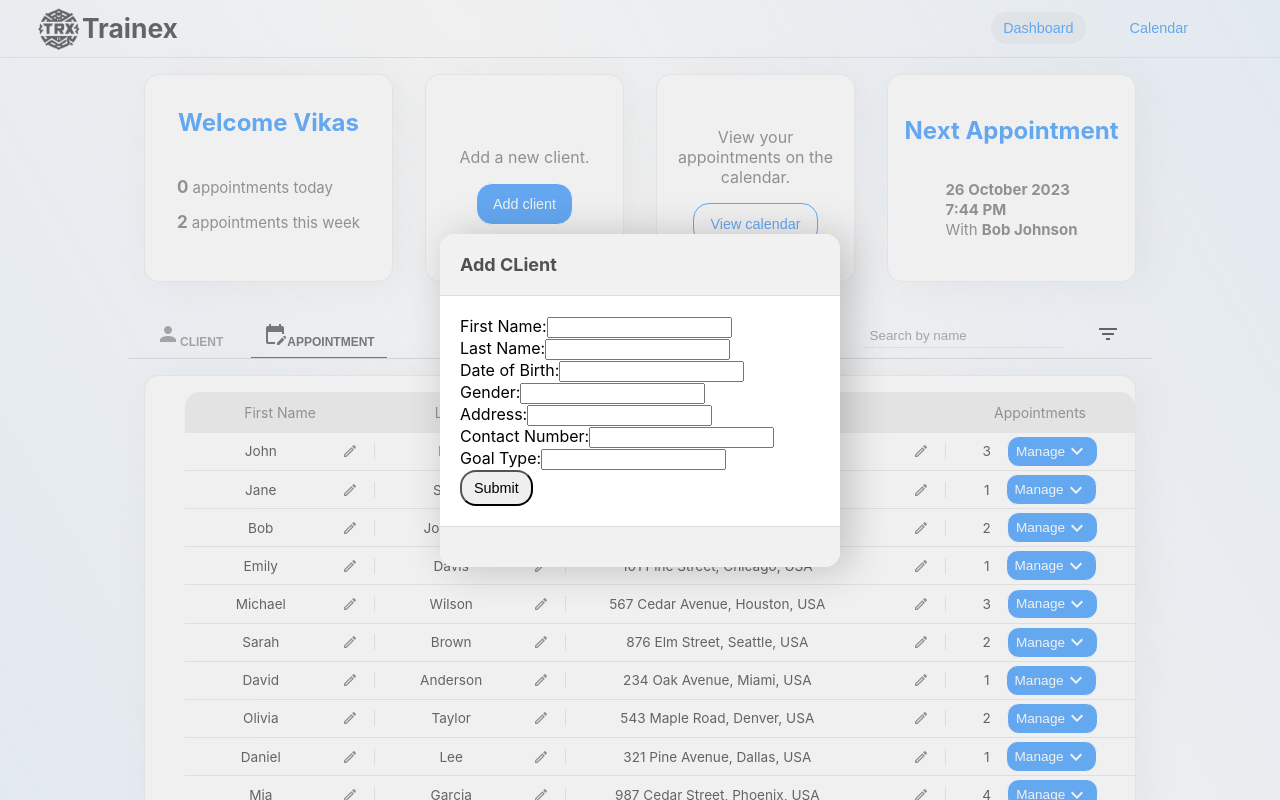
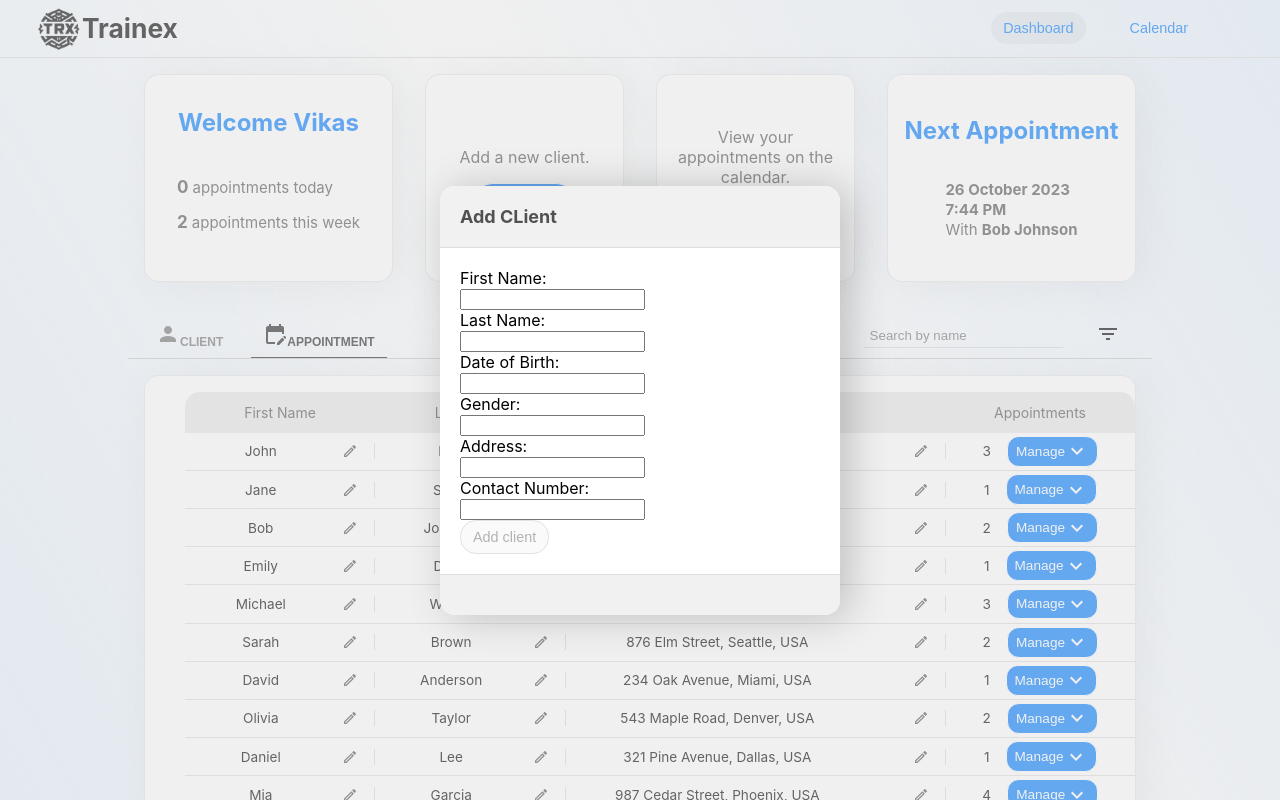
Before and after one commit to Vikas10102001/Trainex, a React (Create React App) app: page / in a window 1280 px wide. Both pictures are taken after a click on the button "Add client". Built offline with nearby package versions, Linux system fonts and the light colour scheme.

Commit message:
updated client form

```diff
--- a/src/components/Client/ClientForm.jsx
+++ b/src/components/Client/ClientForm.jsx
@@ -1,6 +1,8 @@
 import React from "react";
 import { useFormik } from "formik";
 import * as Yup from "yup";
+import { useDispatch } from "react-redux";
+import { setAlert } from "../../store/store";
 
 const validationSchema = Yup.object({
   firstName: Yup.string()
@@ -26,7 +28,12 @@ const validationSchema = Yup.object({
   goaltype: Yup.string(),
 });
 
-function ClientForm({ onSubmit }) {
+function ClientForm() {
+  const dispatch = useDispatch();
+  const onFormSubmit = (values) => {
+    console.log(values);
+    dispatch(setAlert({ type: "info", message: "Not implemented yet" }));
+  };
   const formik = useFormik({
     initialValues: {
       firstName: "",
@@ -39,14 +46,15 @@ function ClientForm({ onSubmit }) {
     },
     validationSchema,
     onSubmit: (values) => {
-      onSubmit(values);
+      onFormSubmit(values);
     },
   });
 
   return (
-    <form onSubmit={formik.handleSubmit}>
+    <form onSubmit={formik.handleSubmit} className="client-form">
       <div>
         <label htmlFor="firstName">First Name:</label>
+        <div className="input-error">
           <input
             type="text"
             id="firstName"
@@ -59,9 +67,11 @@ function ClientForm({ onSubmit }) {
             <div className="error">{formik.errors.firstName}</div>
           ) : null}
         </div>
+      </div>
 
       <div>
         <label htmlFor="lastName">Last Name:</label>
+        <div className="input-error">
           <input
             type="text"
             id="lastName"
@@ -74,9 +84,11 @@ function ClientForm({ onSubmit }) {
             <div className="error">{formik.errors.lastName}</div>
           ) : null}
         </div>
+      </div>
 
       <div>
         <label htmlFor="DOB">Date of Birth:</label>
+        <div className="input-error">
           <input
             type="text"
             id="DOB"
@@ -89,9 +101,11 @@ function ClientForm({ onSubmit }) {
             <div className="error">{formik.errors.DOB}</div>
           ) : null}
         </div>
+      </div>
 
       <div>
         <label htmlFor="gender">Gender:</label>
+        <div className="input-error">
           <input
             type="text"
             id="gender"
@@ -104,9 +118,11 @@ function ClientForm({ onSubmit }) {
             <div className="error">{formik.errors.gender}</div>
           ) : null}
         </div>
+      </div>
 
       <div>
         <label htmlFor="address">Address:</label>
+        <div className="input-error">
           <input
             type="text"
             id="address"
@@ -119,9 +135,11 @@ function ClientForm({ onSubmit }) {
             <div className="error">{formik.errors.address}</div>
           ) : null}
         </div>
+      </div>
 
       <div>
         <label htmlFor="contact">Contact Number:</label>
+        <div className="input-error">
           <input
             type="text"
             id="contact"
@@ -134,23 +152,14 @@ function ClientForm({ onSubmit }) {
             <div className="error">{formik.errors.contact}</div>
           ) : null}
         </div>
-
-      <div>
-        <label htmlFor="goaltype">Goal Type:</label>
-        <input
-          type="text"
-          id="goaltype"
-          name="goaltype"
-          onChange={formik.handleChange}
-          onBlur={formik.handleBlur}
-          value={formik.values.goaltype}
-        />
-        {formik.touched.goaltype && formik.errors.goaltype ? (
-          <div className="error">{formik.errors.goaltype}</div>
-        ) : null}
       </div>
-
-      <button type="submit">Submit</button>
+      <button
+        type="submit"
+        className="primary"
+        disabled={formik.errors && formik.touched}
+      >
+        Add client
+      </button>
     </form>
   );
 }
--- a/src/components/Client/ClientTable.jsx
+++ b/src/components/Client/ClientTable.jsx
@@ -7,7 +7,7 @@ function ClientProfile() {
 
   return (
     <Card className={"table-card"}>
-      <ul className="table">
+      <ul className="table client">
         <li className="table-header">
           <div>ID</div>
           <div>First Name</div>
@@ -16,10 +16,9 @@ function ClientProfile() {
           <div>Gender</div>
           <div>Address</div>
           <div>Contact</div>
-          <div>Goal Type</div>
         </li>
         {clients.map((client) => (
-          <li className="table-row client" key={client.id}>
+          <li className="table-row" key={client.id}>
             <div>{client.id}</div>
             <div>{client.firstName}</div>
             <div>{client.lastName}</div>
@@ -27,7 +26,6 @@ function ClientProfile() {
             <div>{client.gender}</div>
             <div>{client.address}</div>
             <div>{client.contact}</div>
-            <div>{client.goaltype}</div>
           </li>
         ))}
       </ul>
```
Lines whose indentation alone changed are shown as unchanged.
